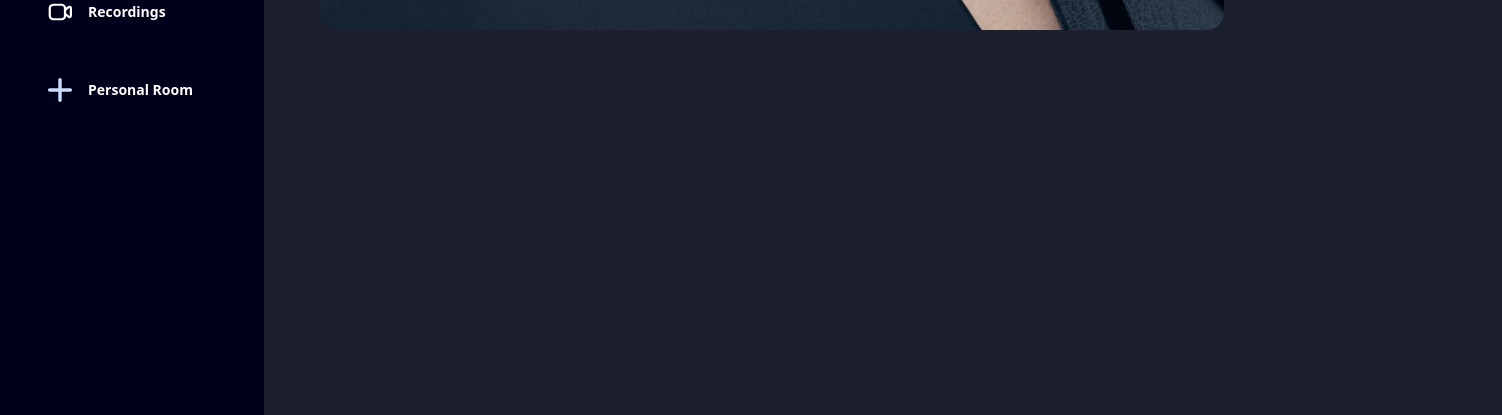
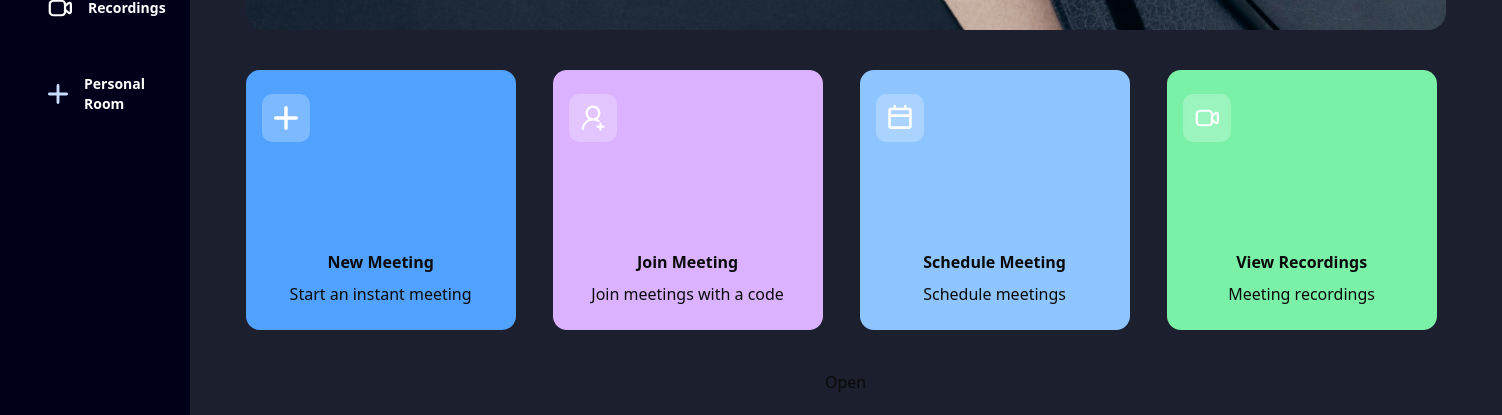
Before and after one commit to heyy-kartik/Video-conferencing-app, a Next.js app in the folder my-app/: page / in a window 1280 px wide. Shown: the part 382-797 px from the top of the page, 1502 px wide, since content can reach past the window. Built offline with nearby package versions, Linux system fonts and the light colour scheme; no server answers.

Commit message:
feat: add Meetingstyle and Homecard components; implement dialog functionality for meeting management

```diff
--- a/my-app/src/app/(root)/(home)/page.tsx
+++ b/my-app/src/app/(root)/(home)/page.tsx
@@ -1,5 +1,5 @@
 import React from "react";
-
+import Meetingstyle from "@/components/Meetingstyle";
 const page = () => {
   const now = new Date();
   const time = now.toLocaleTimeString("en-US", {
@@ -28,6 +28,7 @@
           </div>
         </div>
       </div>
+      <Meetingstyle />
     </section>
   );
 };
--- /dev/null
+++ b/my-app/src/components/Homecard.tsx
@@ -0,0 +1,41 @@
+import React from "react";
+import Image from "next/image";
+import { cn } from "@/lib/utils";
+
+interface HomeCardProps {
+  className?: string;
+  img: string;
+  title: string;
+  description: string;
+  handleClick?: () => void;
+}
+
+const Homecard = ({
+  className,
+  img,
+  title,
+  description,
+  handleClick,
+}: HomeCardProps) => {
+  return (
+    <div>
+      <section
+        className={cn(
+          "bg-orange-1 px-4 py-6 flex flex-col justify-between w-full xl:max-w-[270px] min-h-[260px] rounded-[14px] cursor-pointer",
+          className,
+        )}
+        onClick={handleClick}
+      >
+        <div className="flex-center glassmorphism size-12 rounded-[10px]">
+          <Image src={img} alt={title} width={24} height={24} />
+        </div>{" "}
+        <div className="flex flex-col gap-2 ">
+          <h1 className="font-bold "> {title} </h1>
+          <p className=""> {description} </p>
+        </div>
+      </section>
+    </div>
+  );
+};
+
+export default Homecard;
--- /dev/null
+++ b/my-app/src/components/MeetingModal.tsx
@@ -0,0 +1,51 @@
+/* eslint-disable @typescript-eslint/no-unused-vars */
+import React from "react";
+interface MeetingModalProps {
+  // Define any props you want to pass to the MeetingModal component
+  title?: string;
+  className?: string;
+  chidren?: React.ReactNode;
+  handleClick?: () => void;
+  buttonText?: string;
+  image?: string;
+  buttonIcon?: string;
+}
+import {
+  Dialog,
+  DialogContent,
+  DialogDescription,
+  DialogHeader,
+  DialogTitle,
+  DialogTrigger,
+} from "@/components/ui/dialog";
+const MeetingModal = ({
+  isOpen,
+  onClose,
+  title,
+  className,
+  // eslint-disable-next-line @typescript-eslint/no-unused-vars
+  children,
+  handleClick,
+  buttonText,
+  image,
+  buttonIcon,
+}: MeetingModalProps) => {
+  return (
+    <div>
+      <Dialog>
+        <DialogTrigger>Open</DialogTrigger>
+        <DialogContent>
+          <DialogHeader>
+            <DialogTitle>Are you absolutely sure?</DialogTitle>
+            <DialogDescription>
+              This action cannot be undone. This will permanently delete your
+              account and remove your data from our servers.
+            </DialogDescription>
+          </DialogHeader>
+        </DialogContent>
+      </Dialog>
+    </div>
+  );
+};
+
+export default MeetingModal;
--- /dev/null
+++ b/my-app/src/components/Meetingstyle.tsx
@@ -0,0 +1,55 @@
+"use client";
+import { useState } from "react";
+import { useRouter } from "next/navigation";
+
+import Homecard from "./Homecard";
+import { cn } from "@/lib/utils";
+import { useUser } from "@clerk/nextjs";
+import MeetingModal from "./MeetingModal";
+const Meetingstyle = () => {
+  const router = useRouter();
+  const { user } = useUser();
+  const [meetingState, setMeetingState] = useState<
+    "isScheduleMeeting" | "isJoiningMeeting" | "isInstantMeeting" | undefined
+  >(undefined);
+
+  return (
+    <>
+      <div>
+        <section className="grid w-300 grid-cols-1 gap-7 md:grid-cols-2 xl:grid-cols-4 s  sm:max-w-175 xl:max-w-full">
+          <Homecard
+            className="bg-blue-400"
+            title=" New Meeting "
+            description=" Start an instant meeting"
+            img="/icons/add-meeting.svg"
+            handleClick={() => setMeetingState("isInstantMeeting")}
+          />
+          <Homecard
+            className="bg-purple-300"
+            title="Join Meeting"
+            description=" Join meetings with a code "
+            img="/icons/join-meeting.svg"
+            handleClick={() => setMeetingState("isJoiningMeeting")}
+          />
+          <Homecard
+            className="bg-blue-300"
+            title="Schedule Meeting "
+            description="Schedule meetings"
+            img="/icons/schedule.svg"
+            handleClick={() => setMeetingState("isScheduleMeeting")}
+          />
+          <Homecard
+            className="bg-green-300"
+            title=" View Recordings "
+            description=" Meeting recordings"
+            img="/icons/recordings.svg"
+            handleClick={() => router.push("/recordings")}
+          />
+        </section>
+      </div>
+      <MeetingModal />
+    </>
+  );
+};
+
+export default Meetingstyle;
--- /dev/null
+++ b/my-app/src/components/ui/dialog.tsx
@@ -0,0 +1,158 @@
+"use client"
+
+import * as React from "react"
+import { XIcon } from "lucide-react"
+import { Dialog as DialogPrimitive } from "radix-ui"
+
+import { cn } from "@/lib/utils"
+import { Button } from "@/components/ui/button"
+
+function Dialog({
+  ...props
+}: React.ComponentProps<typeof DialogPrimitive.Root>) {
+  return <DialogPrimitive.Root data-slot="dialog" {...props} />
+}
+
+function DialogTrigger({
+  ...props
+}: React.ComponentProps<typeof DialogPrimitive.Trigger>) {
+  return <DialogPrimitive.Trigger data-slot="dialog-trigger" {...props} />
+}
+
+function DialogPortal({
+  ...props
+}: React.ComponentProps<typeof DialogPrimitive.Portal>) {
+  return <DialogPrimitive.Portal data-slot="dialog-portal" {...props} />
+}
+
+function DialogClose({
+  ...props
+}: React.ComponentProps<typeof DialogPrimitive.Close>) {
+  return <DialogPrimitive.Close data-slot="dialog-close" {...props} />
+}
+
+function DialogOverlay({
+  className,
+  ...props
+}: React.ComponentProps<typeof DialogPrimitive.Overlay>) {
+  return (
+    <DialogPrimitive.Overlay
+      data-slot="dialog-overlay"
+      className={cn(
+        "data-[state=open]:animate-in data-[state=closed]:animate-out data-[state=closed]:fade-out-0 data-[state=open]:fade-in-0 fixed inset-0 z-50 bg-black/50",
+        className
+      )}
+      {...props}
+    />
+  )
+}
+
+function DialogContent({
+  className,
+  children,
+  showCloseButton = true,
+  ...props
+}: React.ComponentProps<typeof DialogPrimitive.Content> & {
+  showCloseButton?: boolean
+}) {
+  return (
+    <DialogPortal data-slot="dialog-portal">
+      <DialogOverlay />
+      <DialogPrimitive.Content
+        data-slot="dialog-content"
+        className={cn(
+          "bg-background data-[state=open]:animate-in data-[state=closed]:animate-out data-[state=closed]:fade-out-0 data-[state=open]:fade-in-0 data-[state=closed]:zoom-out-95 data-[state=open]:zoom-in-95 fixed top-[50%] left-[50%] z-50 grid w-full max-w-[calc(100%-2rem)] translate-x-[-50%] translate-y-[-50%] gap-4 rounded-lg border p-6 shadow-lg duration-200 outline-none sm:max-w-lg",
+          className
+        )}
+        {...props}
+      >
+        {children}
+        {showCloseButton && (
+          <DialogPrimitive.Close
+            data-slot="dialog-close"
+            className="ring-offset-background focus:ring-ring data-[state=open]:bg-accent data-[state=open]:text-muted-foreground absolute top-4 right-4 rounded-xs opacity-70 transition-opacity hover:opacity-100 focus:ring-2 focus:ring-offset-2 focus:outline-hidden disabled:pointer-events-none [&_svg]:pointer-events-none [&_svg]:shrink-0 [&_svg:not([class*='size-'])]:size-4"
+          >
+            <XIcon />
+            <span className="sr-only">Close</span>
+          </DialogPrimitive.Close>
+        )}
+      </DialogPrimitive.Content>
+    </DialogPortal>
+  )
+}
+
+function DialogHeader({ className, ...props }: React.ComponentProps<"div">) {
+  return (
+    <div
+      data-slot="dialog-header"
+      className={cn("flex flex-col gap-2 text-center sm:text-left", className)}
+      {...props}
+    />
+  )
+}
+
+function DialogFooter({
+  className,
+  showCloseButton = false,
+  children,
+  ...props
+}: React.ComponentProps<"div"> & {
+  showCloseButton?: boolean
+}) {
+  return (
+    <div
+      data-slot="dialog-footer"
+      className={cn(
+        "flex flex-col-reverse gap-2 sm:flex-row sm:justify-end",
+        className
+      )}
+      {...props}
+    >
+      {children}
+      {showCloseButton && (
+        <DialogPrimitive.Close asChild>
+          <Button variant="outline">Close</Button>
+        </DialogPrimitive.Close>
+      )}
+    </div>
+  )
+}
+
+function DialogTitle({
+  className,
+  ...props
+}: React.ComponentProps<typeof DialogPrimitive.Title>) {
+  return (
+    <DialogPrimitive.Title
+      data-slot="dialog-title"
+      className={cn("text-lg leading-none font-semibold", className)}
+      {...props}
+    />
+  )
+}
+
+function DialogDescription({
+  className,
+  ...props
+}: React.ComponentProps<typeof DialogPrimitive.Description>) {
+  return (
+    <DialogPrimitive.Description
+      data-slot="dialog-description"
+      className={cn("text-muted-foreground text-sm", className)}
+      {...props}
+    />
+  )
+}
+
+export {
+  Dialog,
+  DialogClose,
+  DialogContent,
+  DialogDescription,
+  DialogFooter,
+  DialogHeader,
+  DialogOverlay,
+  DialogPortal,
+  DialogTitle,
+  DialogTrigger,
+}
```
